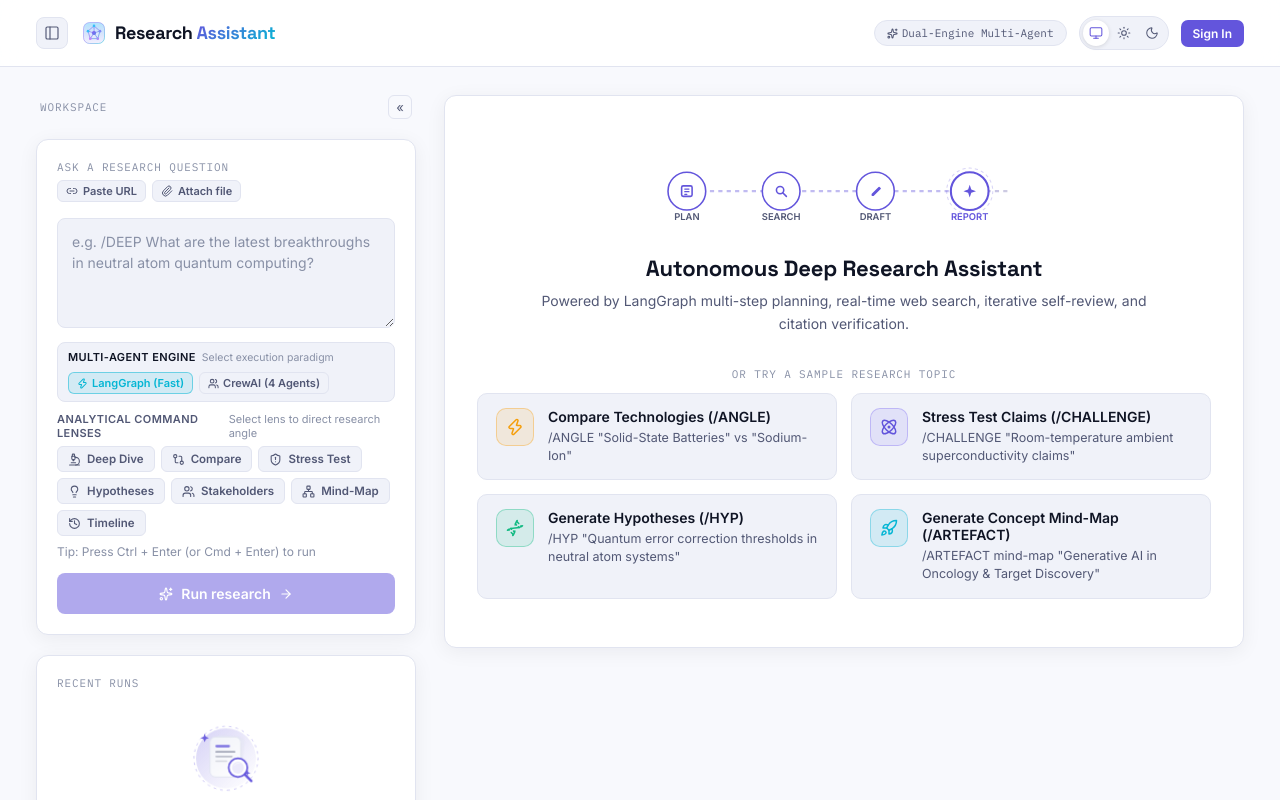
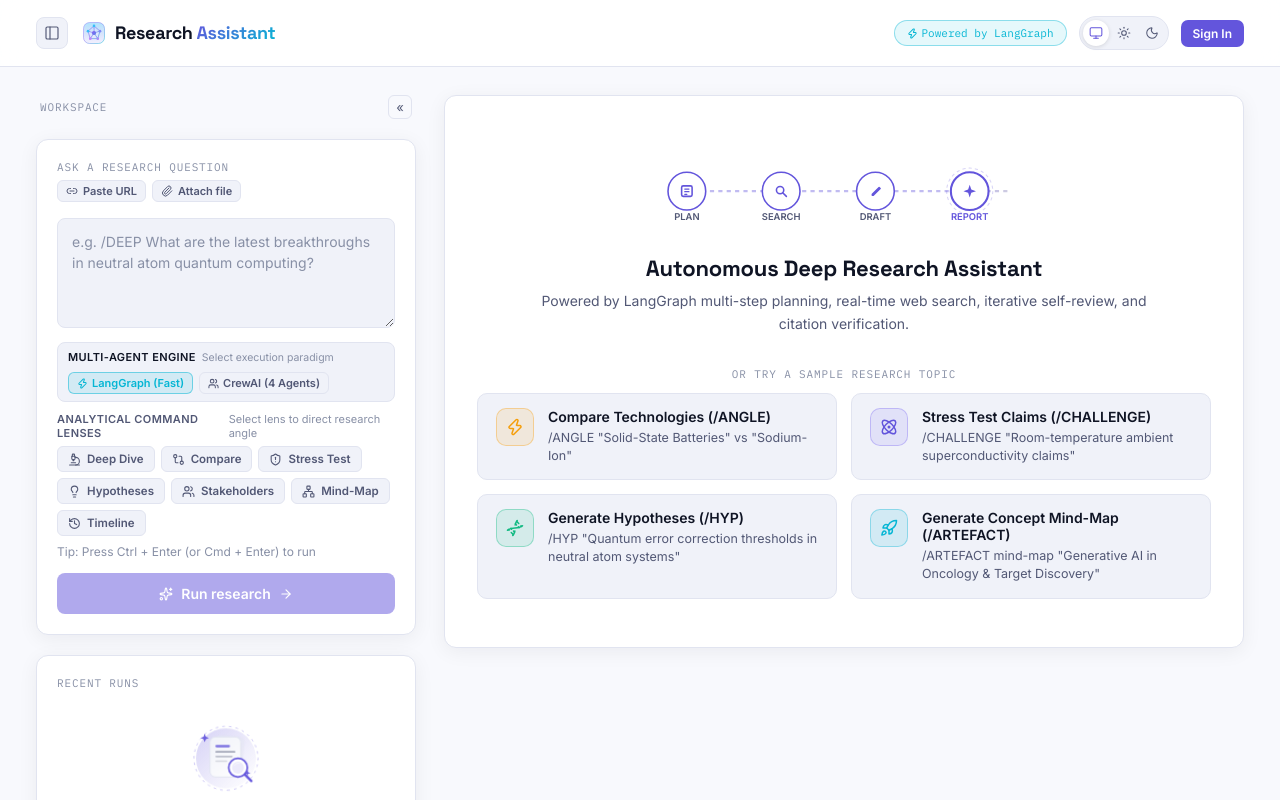
Before and after one commit to samjanjua6/Ai-Research-Assistant, a React (Vite) app in the folder frontend/: page / in a window 1280 px wide. Shown: the top 800 px of the page. Built offline with nearby package versions, Linux system fonts and the light colour scheme.

Commit message:
fix(frontend): lift and sync selectedEngine and activeEngine across App, Header, RunHeader, and QuestionForm

```diff
--- a/frontend/src/App.jsx
+++ b/frontend/src/App.jsx
@@ -77,6 +77,13 @@
   const [activeQuestion,      setActiveQuestion]      = useState(null)
   const [formQuestion,        setFormQuestion]        = useState('')
   const [showBanner,          setShowBanner]          = useState(true)
+  const [selectedEngine,      setSelectedEngine]      = useState(() => {
+    if (typeof window !== 'undefined') {
+      return localStorage.getItem('research_engine') || 'langgraph'
+    }
+    return 'langgraph'
+  })
+  const [activeEngine,        setActiveEngine]        = useState(null)
 
   // Guest draft preservation — if user types before logging in
   const [pendingQuestion,  setPendingQuestion]  = useState(null)
@@ -87,6 +94,7 @@
   const [authDefaultTab,   setAuthDefaultTab]   = useState('login')
 
   const currentRunId = activeRunId || hookActiveRunId || report?.id
+  const currentEngine = report?.engine || activeEngine || selectedEngine
 
   // Toggle sidebar and persist
   const handleToggleSidebar = useCallback(() => {
@@ -137,9 +145,11 @@
   // ── Handlers ─────────────────────────────────────────────────
   const handleSubmit = (payload) => {
     const q = typeof payload === 'string' ? payload : (payload?.question || '')
+    const eng = (typeof payload === 'object' && payload?.engine) ? payload.engine : selectedEngine
+    const finalPayload = typeof payload === 'object' ? { ...payload, engine: eng } : { question: q, engine: eng }
     if (!user) {
       // Save draft, open auth modal
-      setPendingQuestion(payload)
+      setPendingQuestion(finalPayload)
       setFormQuestion(q)
       setAuthDefaultTab('login')
       setShowAuthModal(true)
@@ -148,7 +158,8 @@
     setActiveRunId(null)
     setActiveQuestion(q)
     setFormQuestion(q)
-    submit(payload)
+    setActiveEngine(eng)
+    submit(finalPayload)
 
     // On mobile, auto-close sidebar drawer upon submitting
     if (typeof window !== 'undefined' && window.innerWidth < 1100) {
@@ -162,10 +173,13 @@
     if (pendingQuestion) {
       const p = pendingQuestion
       const q = typeof p === 'string' ? p : (p?.question || '')
+      const eng = (typeof p === 'object' && p?.engine) ? p.engine : selectedEngine
+      const finalPayload = typeof p === 'object' ? { ...p, engine: eng } : { question: q, engine: eng }
       setPendingQuestion(null)
       setActiveRunId(null)
       setActiveQuestion(q)
-      submit(p)
+      setActiveEngine(eng)
+      submit(finalPayload)
     }
   }
 
@@ -173,6 +187,7 @@
     const run = history.find((r) => r.id === runId)
     setActiveRunId(runId)
     setActiveQuestion(run?.question || null)
+    setActiveEngine(run?.engine || 'langgraph')
     if (run?.question) setFormQuestion(run.question)
     viewRun(runId)
 
@@ -248,7 +263,7 @@
         isSidebarCollapsed={isSidebarCollapsed}
         onToggleSidebar={handleToggleSidebar}
         onNewResearch={handleNewResearch}
-        engine={report?.engine || null}
+        engine={currentEngine}
         onOpenAdmin={() => {
           setIsAdminView(true)
           window.history.pushState({}, '', '/admin')
@@ -297,8 +312,16 @@
           </div>
 
           <QuestionForm
+            initialQuestion={formQuestion}
             question={formQuestion}
             onQuestionChange={setFormQuestion}
+            engine={selectedEngine}
+            onEngineChange={(eng) => {
+              setSelectedEngine(eng)
+              if (typeof window !== 'undefined') {
+                localStorage.setItem('research_engine', eng)
+              }
+            }}
             onSubmit={handleSubmit}
             isLoading={isLoading}
           />
@@ -338,13 +361,14 @@
               phase={phase}
               steps={steps}
               report={report}
+              engine={currentEngine}
               onStop={stop}
               onRetry={handleSubmit}
             />
           )}
 
           {/* Live progress timeline */}
-          <ProgressTimeline steps={steps} phase={phase} engine={report?.engine} />
+          <ProgressTimeline steps={steps} phase={phase} engine={currentEngine} />
 
           {/* Real-time streaming draft display */}
           {phase === 'streaming' && streamingText && (
--- a/frontend/src/components/QuestionForm.jsx
+++ b/frontend/src/components/QuestionForm.jsx
@@ -47,8 +47,19 @@
   'alternative',
 ]
 
-export default function QuestionForm({ onSubmit, onStop, isLoading, error, initialQuestion }) {
-  const [value, setValue] = useState(initialQuestion || '')
+export default function QuestionForm({
+  onSubmit,
+  onStop,
+  isLoading,
+  error,
+  initialQuestion,
+  question,
+  onQuestionChange,
+  engine: propEngine,
+  onEngineChange,
+}) {
+  const [localValue, setLocalValue] = useState(initialQuestion || question || '')
+  const [localEngine, setLocalEngine] = useState('langgraph')
   const [attachedDocs, setAttachedDocs] = useState([])
   const [attachedUrls, setAttachedUrls] = useState([])
   const [isUploading, setIsUploading] = useState(false)
@@ -56,12 +67,21 @@
   const [showUrlInput, setShowUrlInput] = useState(false)
   const [urlInputValue, setUrlInputValue] = useState('')
   const [isFetchingUrl, setIsFetchingUrl] = useState(false)
-  const [engine, setEngine] = useState('langgraph') // 'langgraph' | 'crewai'
+
+  const value = question !== undefined ? question : localValue
+  const setValue = onQuestionChange || setLocalValue
+
+  const engine = propEngine !== undefined ? propEngine : localEngine
+  const setEngine = (newEng) => {
+    setLocalEngine(newEng)
+    if (onEngineChange) onEngineChange(newEng)
+  }
+
   const fileInputRef = useRef(null)
   const urlInputRef = useRef(null)
 
   useEffect(() => {
-    if (initialQuestion) {
+    if (initialQuestion !== undefined) {
       setValue(initialQuestion)
     }
   }, [initialQuestion])
--- a/frontend/src/components/RunHeader.jsx
+++ b/frontend/src/components/RunHeader.jsx
@@ -17,12 +17,12 @@
   return `${Math.floor(secs / 60)}m ${secs % 60}s`
 }
 
-export default function RunHeader({ question, phase, steps, report, onStop, onRetry }) {
+export default function RunHeader({ question, phase, steps, report, onStop, onRetry, engine: explicitEngine }) {
   const elapsed      = elapsedSince(steps)
   const sourcesCount = report?.sources?.length ?? 0
   const loopCount    = steps.filter(s => s.node === 'review_draft').length
 
-  const isCrew = report?.engine === 'crewai' || steps.some(
+  const isCrew = explicitEngine === 'crewai' || report?.engine === 'crewai' || steps.some(
     s => (s.node && s.node.startsWith('crew_')) || s.payload?.agent
   )
 
```
